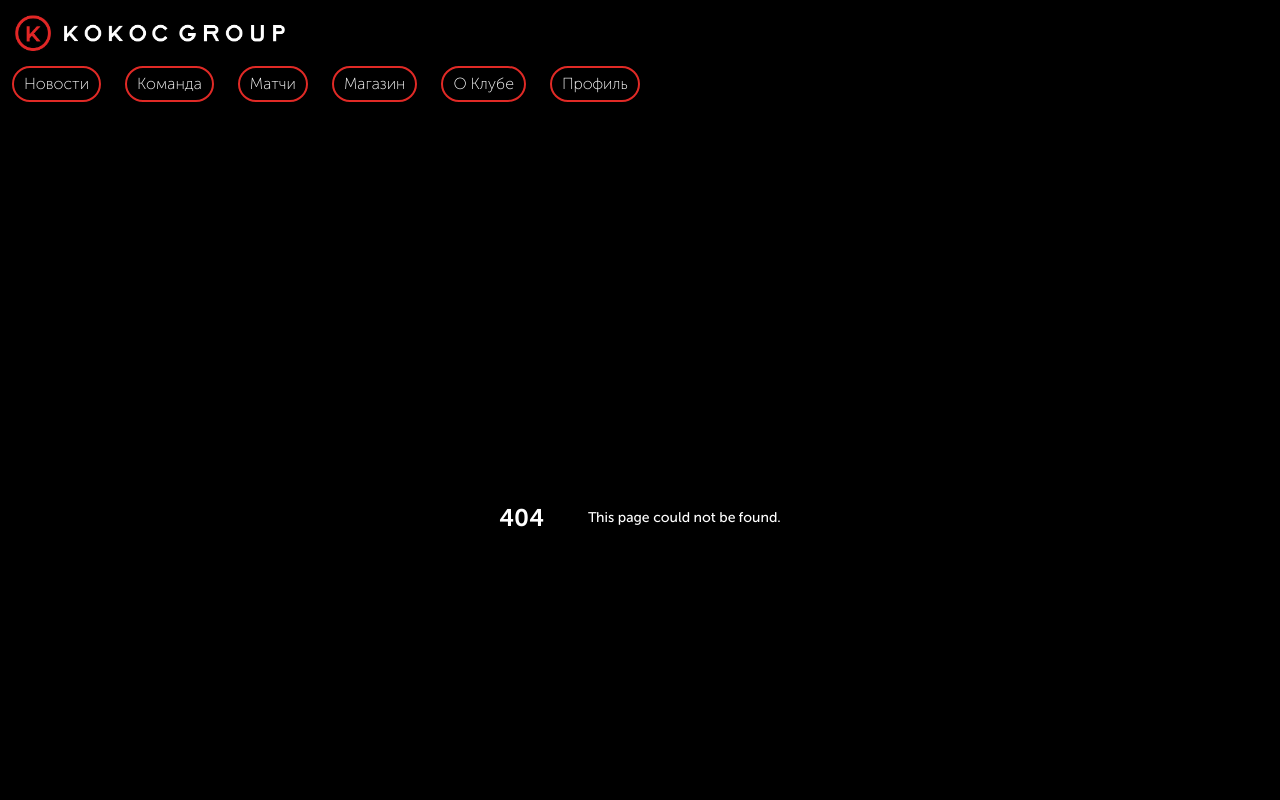
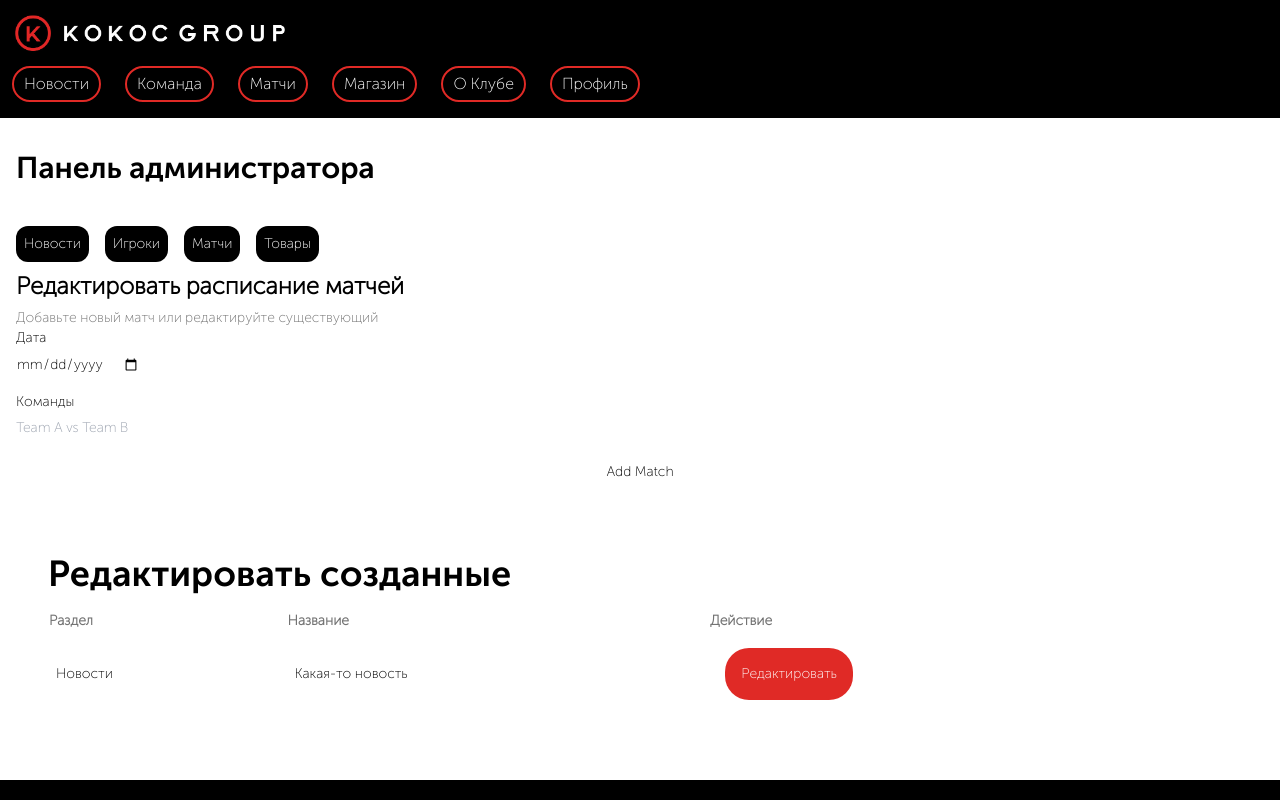
Before and after one commit to mufln/hihihiha, a Next.js app in the folder next-app/: page /admin-panel in a window 1280 px wide. Before the commit this address had no page. Shown: the top 800 px of the page. Built offline with nearby package versions, Linux system fonts and the light colour scheme.

Commit message:
кривой кусок админской панели

```diff
--- /dev/null
+++ b/next-app/app/admin-panel/page.jsx
@@ -0,0 +1,159 @@
+"use client"
+
+import { useState } from "react"
+import { Tabs, TabsContent, TabsList, TabsTrigger } from "@/components/ui/tabs"
+import { Card, CardContent, CardDescription, CardHeader, CardTitle } from "@/components/ui/card"
+import { Input } from "@/components/ui/input"
+import { Label } from "@/components/ui/label"
+import { Textarea } from "@/components/ui/textarea"
+import { Button } from "@/components/ui/button"
+import { Select, SelectContent, SelectItem, SelectTrigger, SelectValue } from "@/components/ui/select"
+import { Table, TableBody, TableCell, TableHead, TableHeader, TableRow } from "@/components/ui/table"
+import  NewsEditor  from '@/components/panels/news-editor'
+
+const items = [
+    { id: 'news', title: "Новости"},
+    { id: 'players', title: "Игроки"},
+    { id: 'matches', title: "Матчи" },
+    { id: 'products', title: "Товары"},
+]
+
+export default function AdminPanel() {
+  const [matchDate, setMatchDate] = useState("")
+  const [matchTeams, setMatchTeams] = useState("")
+  const [newsTitle, setNewsTitle] = useState("")
+  const [newsContent, setNewsContent] = useState("")
+  const [productName, setProductName] = useState("")
+  const [productPrice, setProductPrice] = useState("")
+  const [playerName, setPlayerName] = useState("")
+  const [playerStats, setPlayerStats] = useState("")
+
+  const handleSubmit = (section) => {
+    console.log(`Submitting ${section} data`)
+    // Here you would typically send the data to your backend
+  }
+
+  return (
+    <div className="flex-col mx-auto px-4 py-8 text-black bg-white">
+      <h1 className="text-3xl font-bold mb-8">Панель администратора</h1>
+      <div className="flex flex-col gap-8">
+      <Tabs defaultValue="matches" className="w-full">
+        <TabsList className="space-x-4 rounded-xl max-w-max py-2">
+            {items.map((item, index) => (
+                <TabsTrigger value={item.id} className='p-2 rounded-xl bg-black text-white'>
+                    {item.title}
+                </TabsTrigger>
+            ))}
+        </TabsList>
+        <TabsContent value="matches">
+          <Card>
+            <CardHeader>
+              <CardTitle>Редактировать расписание матчей</CardTitle>
+              <CardDescription>Добавьте новый матч или редактируйте существующий</CardDescription>
+            </CardHeader>
+            <CardContent>
+              <form onSubmit={(e) => { e.preventDefault(); handleSubmit("matches"); }}>
+                <div className="grid w-full items-center gap-4">
+                  <div className="flex flex-col space-y-1.5">
+                    <Label htmlFor="matchDate">Дата</Label>
+                    <Input id="matchDate" type="date" value={matchDate} onChange={(e) => setMatchDate(e.target.value)} />
+                  </div>
+                  <div className="flex flex-col space-y-1.5">
+                    <Label htmlFor="matchTeams">Команды</Label>
+                    <Input id="matchTeams" placeholder="Team A vs Team B" value={matchTeams} onChange={(e) => setMatchTeams(e.target.value)} />
+                  </div>
+                  <Button type="submit">Add Match</Button>
+                </div>
+              </form>
+            </CardContent>
+          </Card>
+        </TabsContent>
+
+        <TabsContent value="news">
+          <NewsEditor/>
+        </TabsContent>
+
+        <TabsContent value="products">
+          <Card>
+            <CardHeader>
+              <CardTitle>Product Editor</CardTitle>
+              <CardDescription>Add or edit products</CardDescription>
+            </CardHeader>
+            <CardContent>
+              <form onSubmit={(e) => { e.preventDefault(); handleSubmit("products"); }}>
+                <div className="grid w-full items-center gap-4">
+                  <div className="flex flex-col space-y-1.5">
+                    <Label htmlFor="productName">Product Name</Label>
+                    <Input id="productName" placeholder="Product Name" value={productName} onChange={(e) => setProductName(e.target.value)} />
+                  </div>
+                  <div className="flex flex-col space-y-1.5">
+                    <Label htmlFor="productPrice">Price</Label>
+                    <Input id="productPrice" type="number" placeholder="0.00" value={productPrice} onChange={(e) => setProductPrice(e.target.value)} />
+                  </div>
+                  <Button type="submit">Add Product</Button>
+                </div>
+              </form>
+            </CardContent>
+          </Card>
+        </TabsContent>
+        <TabsContent value="players">
+          <Card>
+            <CardHeader>
+              <CardTitle>Player Statistics Editor</CardTitle>
+              <CardDescription>Update player statistics</CardDescription>
+            </CardHeader>
+            <CardContent>
+              <form onSubmit={(e) => { e.preventDefault(); handleSubmit("players"); }}>
+                <div className="grid w-full items-center gap-4">
+                  <div className="flex flex-col space-y-1.5">
+                    <Label htmlFor="playerName">Player Name</Label>
+                    <Select onValueChange={setPlayerName}>
+                      <SelectTrigger>
+                        <SelectValue placeholder="Select a player" />
+                      </SelectTrigger>
+                      <SelectContent>
+                        <SelectItem value="player1">Player 1</SelectItem>
+                        <SelectItem value="player2">Player 2</SelectItem>
+                        <SelectItem value="player3">Player 3</SelectItem>
+                      </SelectContent>
+                    </Select>
+                  </div>
+                  <div className="flex flex-col space-y-1.5">
+                    <Label htmlFor="playerStats">Statistics</Label>
+                    <Textarea id="playerStats" placeholder="Goals: 10, Assists: 5, ..." value={playerStats} onChange={(e) => setPlayerStats(e.target.value)} />
+                  </div>
+                  <Button type="submit">Update Statistics</Button>
+                </div>
+              </form>
+            </CardContent>
+          </Card>
+        </TabsContent>
+      </Tabs>
+
+      <Card className="m-8">
+        <CardHeader>
+          <h1 className="text-4xl mb-4">Редактировать созданные</h1>
+        </CardHeader>
+        <CardContent>
+          <Table>
+            <TableHeader>
+              <TableRow>
+                <TableHead>Раздел</TableHead>
+                <TableHead>Название</TableHead>
+                <TableHead>Действие</TableHead>
+              </TableRow>
+            </TableHeader>
+            <TableBody>
+              <TableRow>
+                <TableCell>Новости</TableCell>
+                <TableCell>Какая-то новость</TableCell>
+                <Button className="text-white w-full bg-[#E02A26] p-4 rounded-3xl text-nowrap max-w-max m-4">Редактировать</Button>
+              </TableRow>
+            </TableBody>
+          </Table>
+        </CardContent>
+      </Card>
+      </div>
+    </div>
+  )
+}
--- a/next-app/app/edit/page.tsx
+++ b/next-app/components/panels/news-editor.tsx
@@ -60,8 +60,8 @@ export default function ArticleEditor() {
   }
 
   return (
-    <div className=" bg-white p-10 w-full flex flex-wrap text-black">
-      <Card className="w-full max-w-96 mx-auto">
+    <div className="w-full bg-white p-10 flex flex-wrap gap-10 text-black">
+      <Card className="max-w-96 mb-8">
         <CardHeader>
           <h1 className="text-4xl mb-4">Markdown Редактор</h1>
         </CardHeader>
@@ -124,7 +124,8 @@ export default function ArticleEditor() {
         </CardFooter>
       </Card>
 
-      <Tabs defaultValue="preview" className="w-full max-w-96 mx-auto mt-8">
+      <Tabs defaultValue="preview" className="w-full max-w-96">
+        <h1 className="text-gray-500 text-4xl">Предпросмотр</h1>
         <TabsContent value="preview">
           <Card>
             <CardContent className="p-4">
--- /dev/null
+++ b/next-app/components/ui/label.tsx
@@ -0,0 +1,26 @@
+"use client"
+
+import * as React from "react"
+import * as LabelPrimitive from "@radix-ui/react-label"
+import { cva, type VariantProps } from "class-variance-authority"
+
+import { cn } from "@/lib/utils"
+
+const labelVariants = cva(
+  "text-sm font-medium leading-none peer-disabled:cursor-not-allowed peer-disabled:opacity-70"
+)
+
+const Label = React.forwardRef<
+  React.ElementRef<typeof LabelPrimitive.Root>,
+  React.ComponentPropsWithoutRef<typeof LabelPrimitive.Root> &
+    VariantProps<typeof labelVariants>
+>(({ className, ...props }, ref) => (
+  <LabelPrimitive.Root
+    ref={ref}
+    className={cn(labelVariants(), className)}
+    {...props}
+  />
+))
+Label.displayName = LabelPrimitive.Root.displayName
+
+export { Label }
--- a/next-app/package.json
+++ b/next-app/package.json
@@ -14,6 +14,7 @@
     "@next/mdx": "^14.2.15",
     "@radix-ui/react-avatar": "^1.1.1",
     "@radix-ui/react-icons": "^1.3.0",
+    "@radix-ui/react-label": "^2.1.0",
     "@radix-ui/react-scroll-area": "^1.2.0",
     "@radix-ui/react-select": "^2.1.2",
     "@radix-ui/react-separator": "^1.1.0",
@@ -29,7 +30,8 @@
     "react-markdown": "^9.0.1",
     "shadcn": "^1.0.0",
     "tailwind-merge": "^2.5.3",
-    "tailwindcss-animate": "^1.0.7"
+    "tailwindcss-animate": "^1.0.7",
+    "textarea-markdown-editor": "^1.0.4"
   },
   "devDependencies": {
     "@types/node": "^20",
--- a/next-app/tsconfig.json
+++ b/next-app/tsconfig.json
@@ -21,6 +21,6 @@
       "@/*": ["./*"]
     }
   },
-  "include": ["next-env.d.ts", "**/*.ts", "**/*.tsx", ".next/types/**/*.ts", "app/edit/page.tsx"],
+  "include": ["next-env.d.ts", "**/*.ts", "**/*.tsx", ".next/types/**/*.ts", "components/panels/news-editor.tsx"],
   "exclude": ["node_modules"]
 }
```
Also changed, not shown: 1 other file (tests, documents, lock files or other folders).
